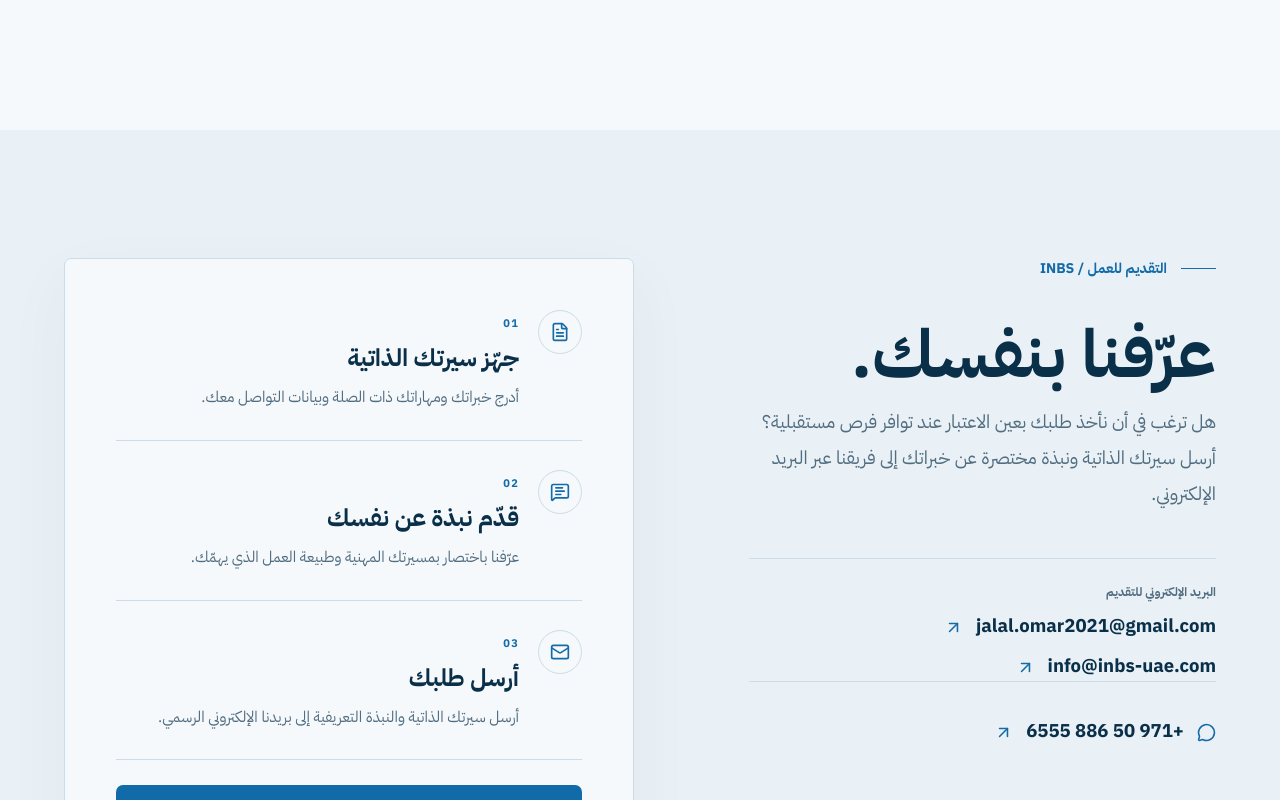
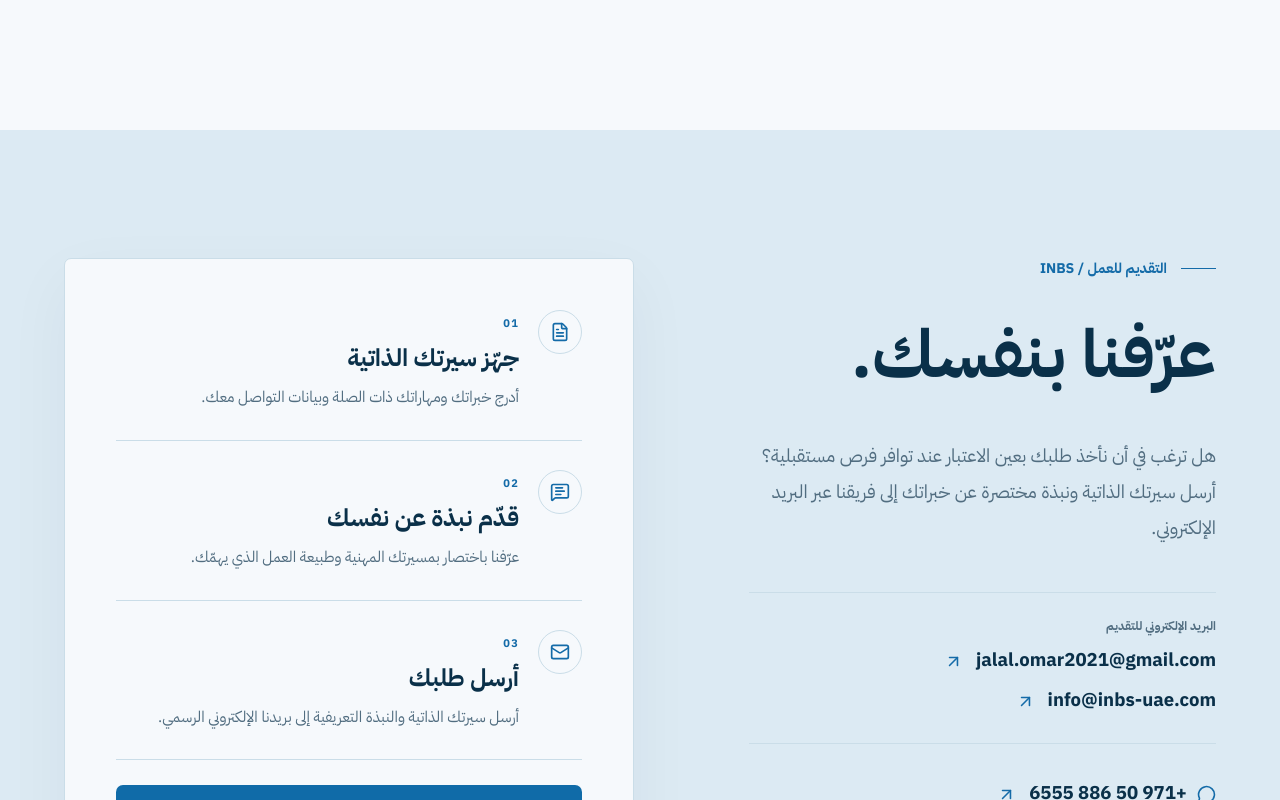
Before and after one commit to Bashar-alJabi/inbs-website, a Next.js app: page /ar/careers in a window 1280 px wide. Shown: the part 1540-2340 px from the top of the page. Built offline with nearby package versions, Linux system fonts and the light colour scheme; no server answers.

Commit message:
refine(careers): application contacts, heading spacing and distinct Apply surface

```diff
--- a/src/styles/careers.css
+++ b/src/styles/careers.css
@@ -120,13 +120,17 @@
 .inbs-careers-reason-rule{height:2px;width:37px;background:var(--career-accent);margin-top:auto;transform:translateY(35px)}
 
 /* Apply: concrete, direct steps in a distinct section; no invented vacancies. */
-.inbs-careers-apply{padding-block:clamp(95px,10vw,150px);background:var(--career-soft)}
+.inbs-careers-apply{padding-block:clamp(95px,10vw,150px);background:#dceaf3}
 .inbs-careers-apply-inner{display:grid;grid-template-columns:minmax(0,.9fr) minmax(0,1.1fr);gap:clamp(42px,9vw,135px);align-items:start}
-.inbs-careers-apply-lead{max-width:495px;color:var(--career-muted);font-size:clamp(16px,1.45vw,19px);line-height:1.95;margin:25px 0 46px}
+.inbs-careers-apply-heading .inbs-careers-apply-lead{max-width:495px;color:var(--career-muted);font-size:clamp(16px,1.45vw,19px);line-height:1.95;margin:clamp(22px,2.8vw,34px) 0 46px}
 .inbs-careers-apply-address{display:flex;flex-direction:column;gap:12px;border-top:1px solid var(--career-line);padding-top:24px}
 .inbs-careers-apply-address>span{font-size:12px;letter-spacing:.12em;font-weight:750;color:var(--career-muted)}
 .inbs-careers-apply-address a{display:inline-flex;align-items:center;gap:13px;width:fit-content;max-width:100%;overflow-wrap:anywhere;font-size:clamp(16px,1.45vw,21px);font-weight:650}
 .inbs-careers-apply-address a svg{flex:none;color:var(--career-accent)}
+.inbs-careers-apply-address a:hover{color:var(--career-accent)}
+.inbs-careers-apply-whatsapp{margin-top:28px}
+.inbs-careers-apply-whatsapp a{gap:10px}
+.inbs-careers-apply-whatsapp a svg:last-child{margin-inline-start:3px}
 .inbs-careers-apply-panel{border:1px solid var(--career-line);border-radius:var(--radius-button,7px);padding:clamp(26px,4vw,52px);background:var(--career-paper);box-shadow:0 22px 65px #0a30490c}
 .inbs-careers-apply-steps{list-style:none;margin:0;padding:0}
 .inbs-careers-apply-steps li{display:grid;grid-template-columns:44px minmax(0,1fr);gap:19px;padding:0 0 29px;margin:0 0 29px;border-bottom:1px solid var(--career-line)}
@@ -148,6 +152,7 @@ html[data-theme=dark] .inbs-careers-page{
   --career-paper:#0b2235;--career-soft:#112e43;--career-ink:#e9f5fd;
   --career-muted:#b3cbdb;--career-line:#35556d;--career-accent:#8bceef;
 }
+html[data-theme=dark] .inbs-careers-apply{background:#183d58}
 html[data-theme=dark] .inbs-careers-apply-panel{box-shadow:0 20px 70px #020e1a48}
 html[data-theme=dark] .inbs-careers-apply-button{background:#207ba9}
 html[data-theme=dark] .inbs-careers-apply-button:hover{background:#2e8ebb}
```
